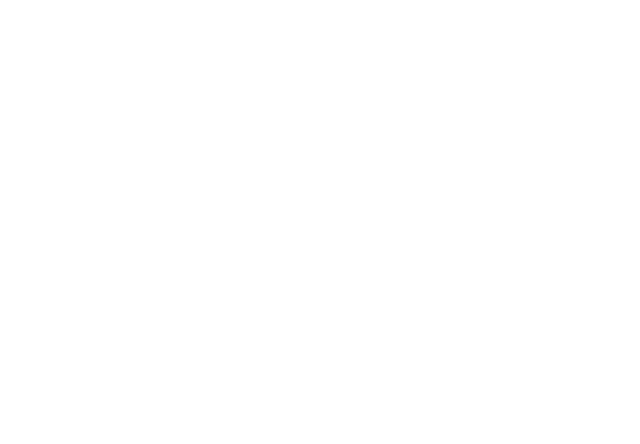
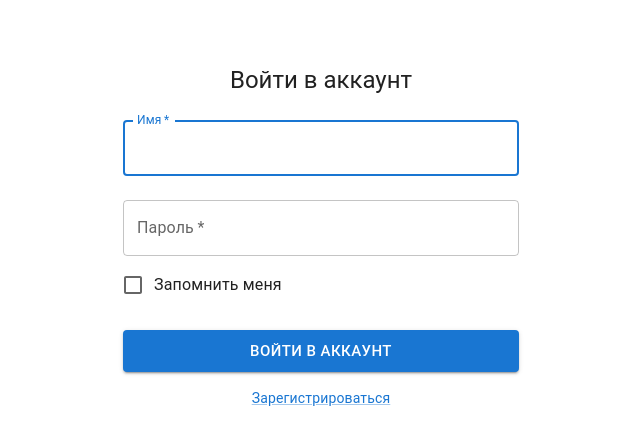
Before and after one commit to LoranDeMarcus/sandbox, a React (Create React App) app: page /login in a window 1280 px wide. Before the commit this address had no page. Shown: the top 444 px of the page, without its empty margins (319-959 px from the left). Built offline with nearby package versions, Linux system fonts and the light colour scheme.

Commit message:
fixed alias paths

```diff
--- a/craco.config.js
+++ b/craco.config.js
@@ -1,15 +1,9 @@
 const path = require('path')
-
-const resolvePath = p => path.resolve(__dirname, p)
 
 module.exports = {
   webpack: {
     alias: {
-      '@': resolvePath('./src'),
-      // '@components': resolvePath('./src/components'),
-      // '@assets': resolvePath('./src/assets'),
-      // '@modules': resolvePath('./src/modules'),
-      // '@pages': resolvePath('./src/pages'),
+      '@': path.resolve(__dirname, 'src'),
     },
   },
 }
--- a/package.json
+++ b/package.json
@@ -48,6 +48,7 @@
     "web-vitals": "^2.1.0"
   },
   "devDependencies": {
-    "@craco/craco": "^7.1.0"
+    "@craco/craco": "^7.1.0",
+    "react-app-alias": "^2.2.2"
   }
 }
--- a/src/App.tsx
+++ b/src/App.tsx
@@ -1,5 +1,5 @@
 import React from 'react'
-import { Auth } from './pages/Auth'
+import { Auth } from '@/pages/Auth'
 
 function App() {
   return (
--- a/src/api/socket.ts
+++ b/src/api/socket.ts
@@ -1,5 +1,5 @@
 import io from 'socket.io-client'
-import { host, port } from '../../utils/constants'
+import { host, port } from '../utils/constants'
 
 const socket = io(`${host}:${port}`)
 
--- a/src/pages/Auth.tsx
+++ b/src/pages/Auth.tsx
@@ -1,11 +1,12 @@
-import { Login } from '../modules/Login'
+import { Login } from '@/modules/Login'
 import { Route, Routes } from 'react-router-dom'
-import { Register } from '../modules/Register'
+import { Register } from '@/modules/Register'
+import { renderMultiRoutes } from '@/utils/renderMultiRoutes'
 
 export const Auth = () => {
   return (
     <Routes>
-      <Route path="/" element={<Login />} />
+      {renderMultiRoutes({ element: <Login />, paths: ['/login', '/register'] })}
       <Route path="/register" element={<Register />} />
     </Routes>
   )
--- /dev/null
+++ b/src/utils/renderMultiRoutes.tsx
@@ -0,0 +1,13 @@
+import { ReactElement } from 'react'
+import { Route } from 'react-router-dom'
+
+interface IRenderMultiRoutesArgs {
+  paths: string[]
+  element: ReactElement
+}
+
+export const renderMultiRoutes = ({ element: Element, paths, ...rest }: IRenderMultiRoutesArgs) => {
+  return paths.map((path: string) => {
+    return <Route key={path} path={path} {...rest} element={Element} />
+  })
+}
--- a/tsconfig.json
+++ b/tsconfig.json
@@ -1,6 +1,6 @@
 {
   "compilerOptions": {
-    "baseUrl": "src",
+    "baseUrl": ".",
     "paths": {
       "@/*": [
         "./src/*"
```
Also changed, not shown: src/utils/constants.ts (renamed from utils/constants.ts), 1 other file (tests, documents, lock files or other folders).
